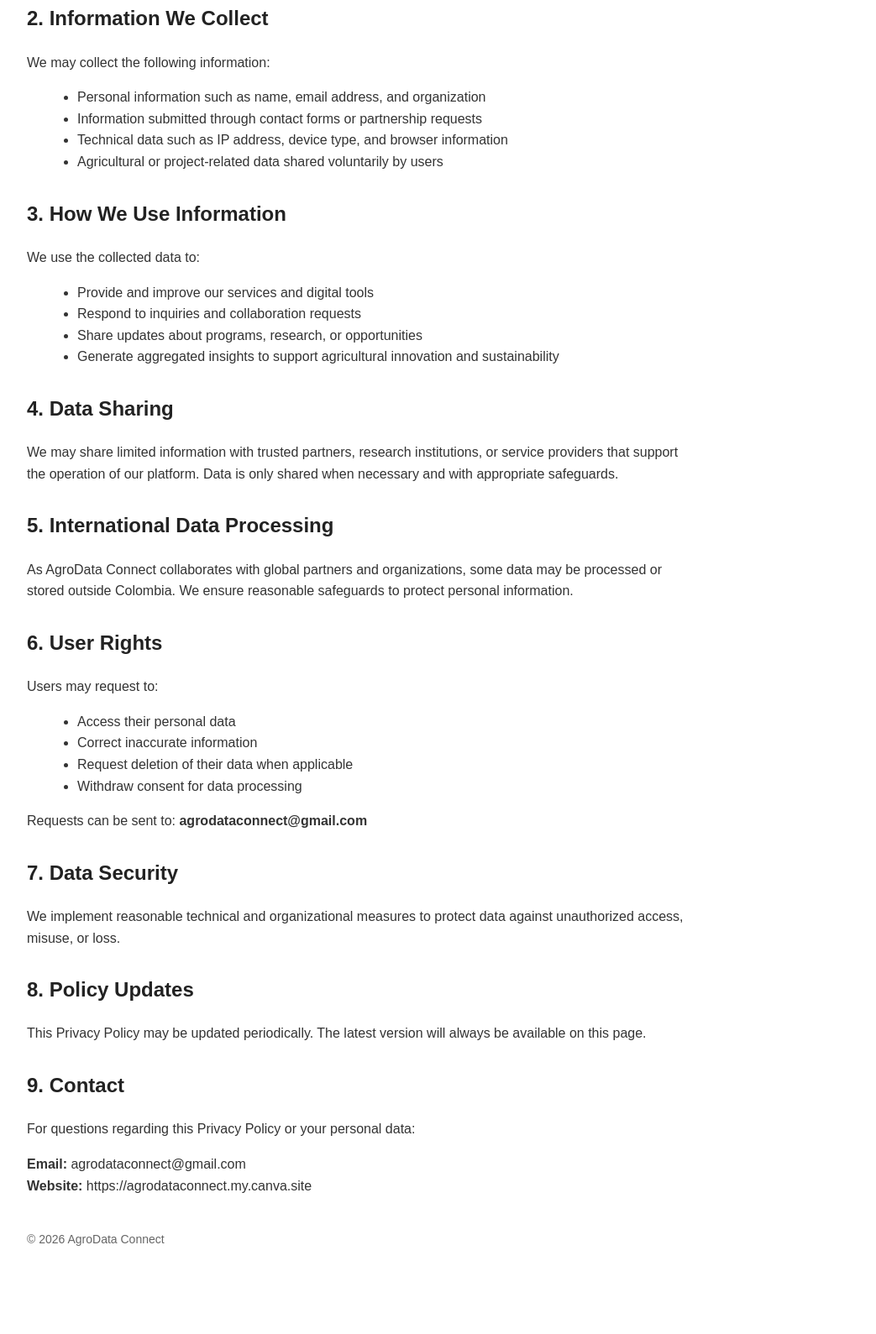
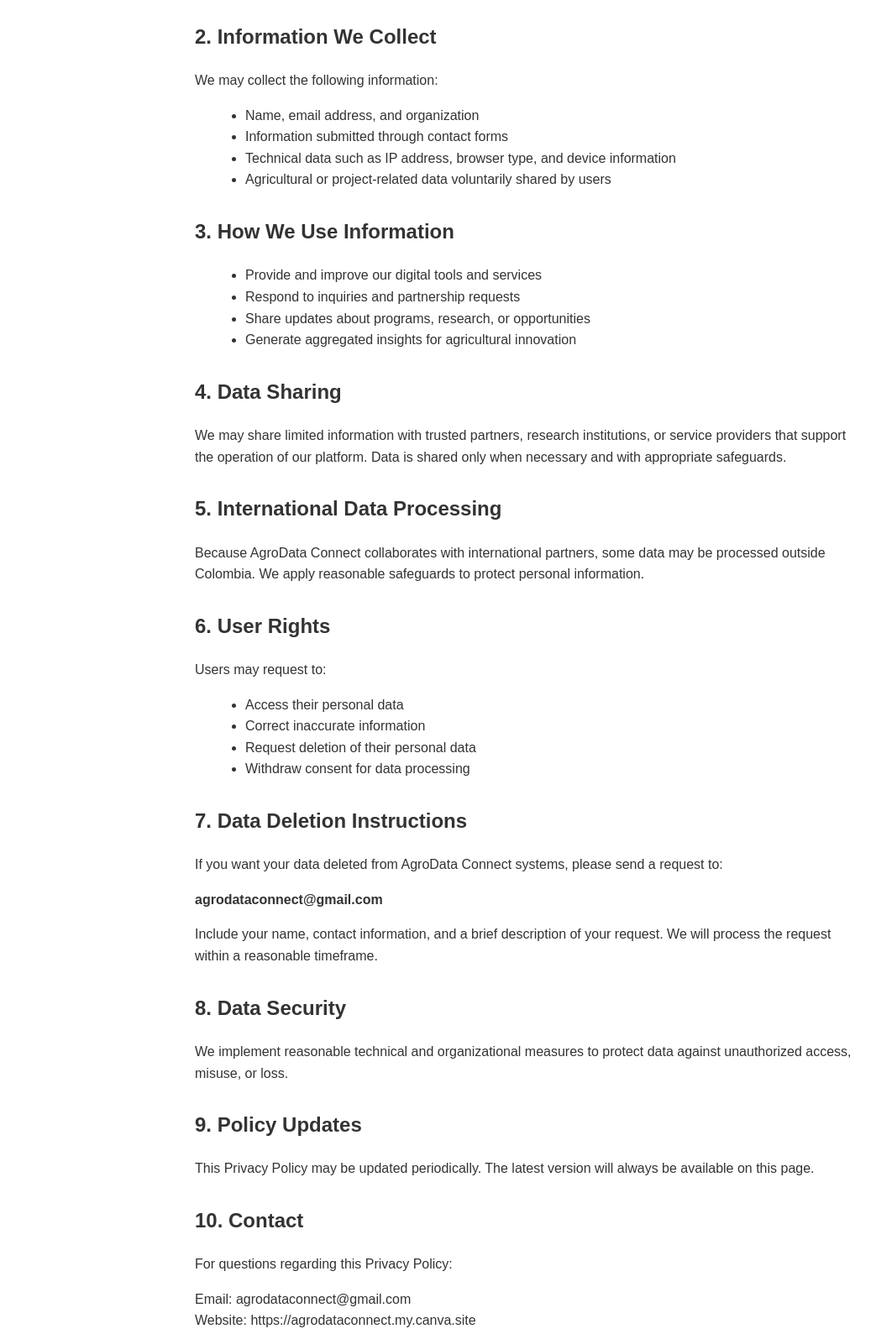
Before and after one commit to agrodataconnect/Privacy-Policy, a plain HTML site: page index.html in a window 1280 px wide. Shown: the part 464-2053 px from the top of the page at 84% size, without its empty margins (8-1051 px from the left). Before the commit the page ends 1992 px from the top, so only its background shows below. Drawn offline with Linux system fonts and the light colour scheme.

Commit message:
Update index.html

```diff
--- a/index.html
+++ b/index.html
@@ -3,34 +3,35 @@
 <head>
 <meta charset="UTF-8">
 <meta name="viewport" content="width=device-width, initial-scale=1.0">
-<title>AgroData Connect Privacy Policy</title>
+
+<title>Privacy Policy | AgroData Connect</title>
 
 <style>
-body {
-    font-family: Arial, sans-serif;
-    line-height: 1.6;
-    margin: 40px;
-    max-width: 800px;
-    color: #333;
+body{
+font-family: Arial, Helvetica, sans-serif;
+max-width:800px;
+margin:auto;
+padding:40px;
+line-height:1.6;
+color:#333;
 }
 
-h1 {
-    color: #1a7f5a;
+h1{
+color:#1b7f5a;
 }
 
-h2 {
-    margin-top: 30px;
-    color: #222;
+h2{
+margin-top:30px;
 }
 
-ul {
-    margin-left: 20px;
+ul{
+margin-left:20px;
 }
 
-footer {
-    margin-top: 40px;
-    font-size: 14px;
-    color: #666;
+footer{
+margin-top:40px;
+font-size:14px;
+color:#666;
 }
 </style>
 </head>
@@ -44,16 +45,16 @@
 
 <p>
 AgroData Connect is committed to protecting the privacy and security of our users,
-partners, farmers, and visitors. This Privacy Policy explains how we collect, use,
-and protect personal information through our website and digital services.
+partners, farmers, and visitors. This Privacy Policy explains how we collect,
+use, and protect personal information through our website and digital services.
 </p>
 
 <h2>1. Who We Are</h2>
 
 <p>
-AgroData Connect is an AgTech company based in Colombia that develops AI-powered
-tools and data platforms to help farmers make better decisions, improve productivity,
-and reduce agricultural losses.
+AgroData Connect is an AgTech company based in Colombia that develops
+AI-powered tools and data platforms to help farmers make better decisions,
+improve productivity, and reduce agricultural losses.
 </p>
 
 <h2>2. Information We Collect</h2>
@@ -61,37 +62,36 @@
 <p>We may collect the following information:</p>
 
 <ul>
-<li>Personal information such as name, email address, and organization</li>
-<li>Information submitted through contact forms or partnership requests</li>
-<li>Technical data such as IP address, device type, and browser information</li>
-<li>Agricultural or project-related data shared voluntarily by users</li>
+<li>Name, email address, and organization</li>
+<li>Information submitted through contact forms</li>
+<li>Technical data such as IP address, browser type, and device information</li>
+<li>Agricultural or project-related data voluntarily shared by users</li>
 </ul>
 
 <h2>3. How We Use Information</h2>
 
-<p>We use the collected data to:</p>
-
 <ul>
-<li>Provide and improve our services and digital tools</li>
-<li>Respond to inquiries and collaboration requests</li>
+<li>Provide and improve our digital tools and services</li>
+<li>Respond to inquiries and partnership requests</li>
 <li>Share updates about programs, research, or opportunities</li>
-<li>Generate aggregated insights to support agricultural innovation and sustainability</li>
+<li>Generate aggregated insights for agricultural innovation</li>
 </ul>
 
 <h2>4. Data Sharing</h2>
 
 <p>
-We may share limited information with trusted partners, research institutions,
-or service providers that support the operation of our platform. Data is only
-shared when necessary and with appropriate safeguards.
+We may share limited information with trusted partners,
+research institutions, or service providers that support
+the operation of our platform. Data is shared only when
+necessary and with appropriate safeguards.
 </p>
 
 <h2>5. International Data Processing</h2>
 
 <p>
-As AgroData Connect collaborates with global partners and organizations,
-some data may be processed or stored outside Colombia. We ensure reasonable
-safeguards to protect personal information.
+Because AgroData Connect collaborates with international
+partners, some data may be processed outside Colombia.
+We apply reasonable safeguards to protect personal information.
 </p>
 
 <h2>6. User Rights</h2>
@@ -101,38 +101,49 @@
 <ul>
 <li>Access their personal data</li>
 <li>Correct inaccurate information</li>
-<li>Request deletion of their data when applicable</li>
+<li>Request deletion of their personal data</li>
 <li>Withdraw consent for data processing</li>
 </ul>
 
+<h2>7. Data Deletion Instructions</h2>
+
 <p>
-Requests can be sent to:
-<strong>agrodataconnect@gmail.com</strong>
+If you want your data deleted from AgroData Connect systems,
+please send a request to:
 </p>
 
-<h2>7. Data Security</h2>
+<p><strong>agrodataconnect@gmail.com</strong></p>
 
 <p>
-We implement reasonable technical and organizational measures to protect data
-against unauthorized access, misuse, or loss.
+Include your name, contact information, and a brief
+description of your request. We will process the request
+within a reasonable timeframe.
 </p>
 
-<h2>8. Policy Updates</h2>
+<h2>8. Data Security</h2>
 
 <p>
-This Privacy Policy may be updated periodically. The latest version will always
-be available on this page.
+We implement reasonable technical and organizational
+measures to protect data against unauthorized access,
+misuse, or loss.
 </p>
 
-<h2>9. Contact</h2>
+<h2>9. Policy Updates</h2>
 
 <p>
-For questions regarding this Privacy Policy or your personal data:
+This Privacy Policy may be updated periodically.
+The latest version will always be available on this page.
+</p>
+
+<h2>10. Contact</h2>
+
+<p>
+For questions regarding this Privacy Policy:
 </p>
 
 <p>
-<strong>Email:</strong> agrodataconnect@gmail.com<br>
-<strong>Website:</strong> https://agrodataconnect.my.canva.site
+Email: agrodataconnect@gmail.com<br>
+Website: https://agrodataconnect.my.canva.site
 </p>
 
 <footer>
```
